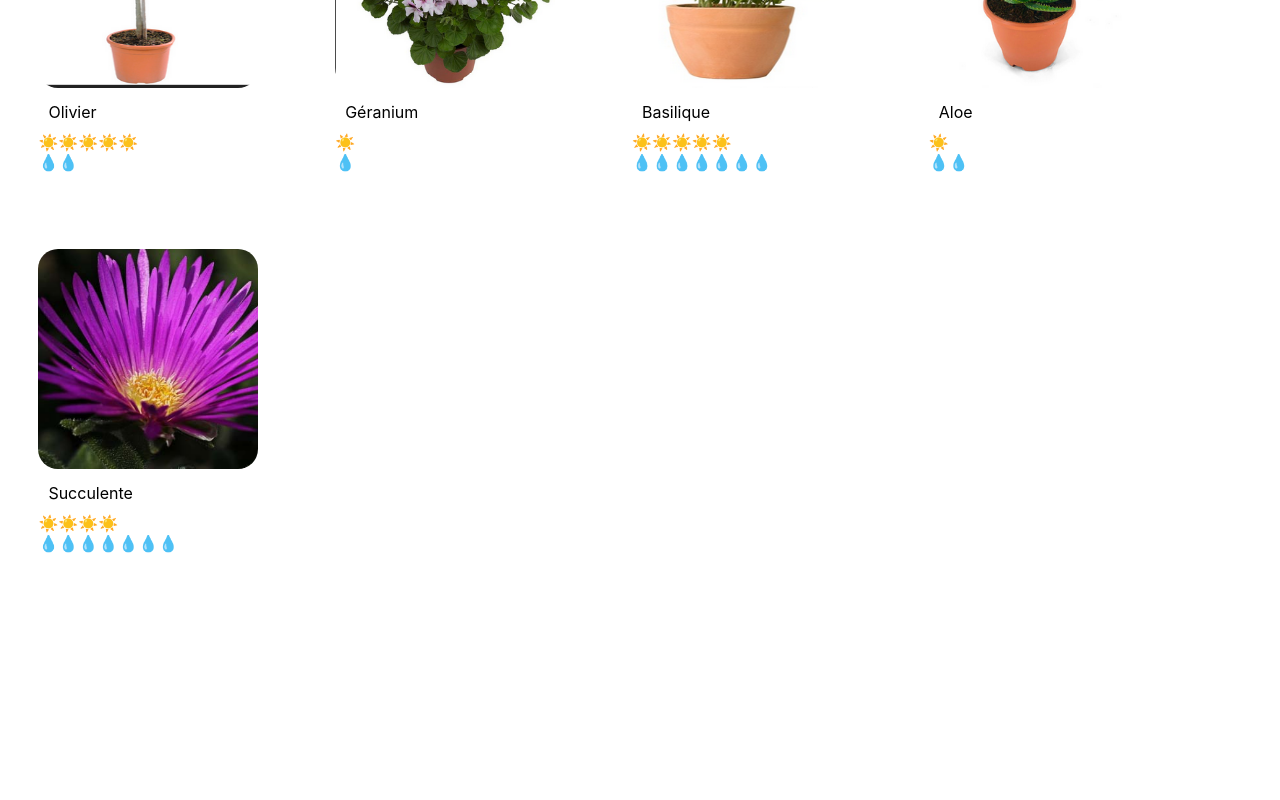
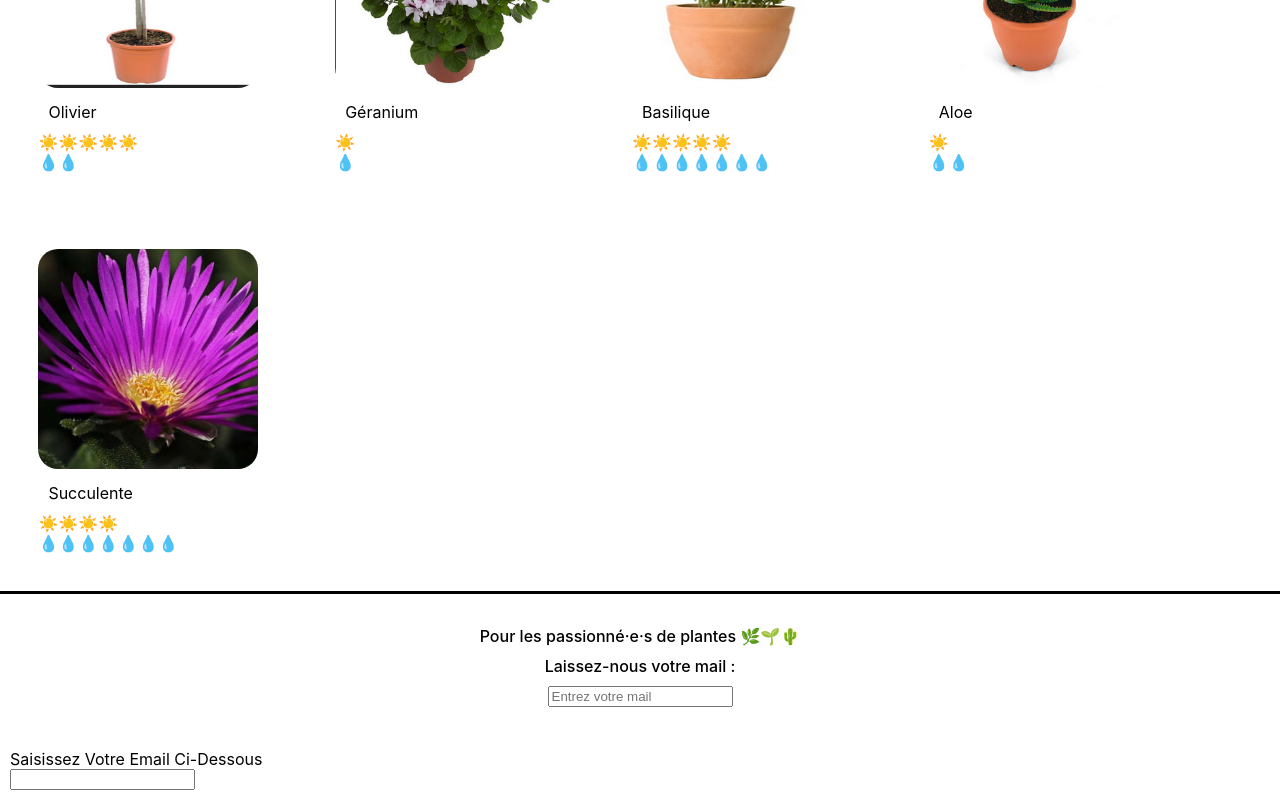
Before and after one commit to ErickChezOCs/la-maison-jungle, a React (Create React App) app: page / in a window 1280 px wide. Shown: the part 720-1520 px from the top of the page. Before the commit the page ends 1311 px from the top, so only its background shows below. Built offline with nearby package versions, Linux system fonts and the light colour scheme.

Commit message:
adding Footer by copy paste no good

```diff
--- a/src/components/App.js
+++ b/src/components/App.js
@@ -1,6 +1,7 @@
 import '../App.css';
 import Banner from './Banner';
-
+import Footer from './Footer';
+import ControlledQuestionForm from './QuestionForm';
 
 
 
@@ -9,8 +10,11 @@ function App() {
   return (
     <div>
      <Banner/>
+  <Footer/>
+  <ControlledQuestionForm/>
+    </div>
 
-    </div>
+
     );
 }
 
--- /dev/null
+++ b/src/components/Footer.js
@@ -0,0 +1,33 @@
+import { useState } from 'react'
+import '../styles/Footer.css'
+
+function Footer() {
+	const [inputValue, setInputValue] = useState('')
+
+	function handleInput(e) {
+		setInputValue(e.target.value)
+	}
+
+	function handleBlur() {
+		if (!inputValue.includes('@')) {
+			alert("Attention, il n'y a pas d'@, ceci n'est pas une adresse valide 😥")
+		}
+	}
+
+	return (
+		<footer className='lmj-footer'>
+			<div className='lmj-footer-elem'>
+				Pour les passionné·e·s de plantes 🌿🌱🌵
+			</div>
+			<div className='lmj-footer-elem'>Laissez-nous votre mail :</div>
+			<input
+				placeholder='Entrez votre mail'
+				onChange={handleInput}
+				value={inputValue}
+				onBlur={handleBlur}
+			/>
+		</footer>
+	)
+}
+
+export default Footer
--- a/src/components/Plantitem.js
+++ b/src/components/Plantitem.js
@@ -5,15 +5,10 @@ import CareScale from './CareScale';
 export default function Plantitem(props) {
     const {id,name,cover,light,water}= props;
 
-
-
-    /*utilisation de name et cover
-
-    */
     return (
         <>
             <div>
-            <img className="lmj-plant-item-cover"  src={cover} />
+            <img className="lmj-plant-item-cover"   alt='Une très belle plante' src={cover} />
             <p className="lmj-plant-item">{name}</p>
            </div>
            <CareScale scaleValue={light} careType='light'/>
@@ -24,3 +19,7 @@ export default function Plantitem(props) {
 
 
 }
+export function handleClick(event ) {
+    console.log(`😇 ceci est un event  😇 : }`,event);
+}
+handleClick()
--- /dev/null
+++ b/src/components/QuestionForm.js
@@ -0,0 +1,37 @@
+import { useState } from "react";
+
+export default function ControlledQuestionForm(){
+    const [inputValue,setInputValue] = useState('');
+    function handleInput(e){
+        setInputValue(e.target.value)
+    }
+    function checkEmail(){
+        if(!inputValue.includes('@')) {
+            alert('ACHTUNG!! il n y a pas "@" ceci est une adresse invalide');
+        }
+    }
+    return(
+        <div className="lmj-plant-item">
+            <span>Saisissez votre email ci-dessous</span>
+            <input
+            onChange = {handleInput }
+            value={inputValue}
+             onBlur = {checkEmail}
+            />
+
+        </div>
+    )
+}
+/* Un controlled Form
+<button onClick={()=>alert(  inputValue )}>Alerte-Moi 🚖  </button>
+
+
+<form onSubmit={handleSubmit}>
+    <input type='text' name= 'my_input' defaultValue='saisissez votre question'/>
+    <button type="submit">Envoyer</button>
+</form>
+
+export default function handleSubmit(e) {
+    e.preventDefault();
+    alert(e.target['my_input'].value)
+} */
--- a/src/components/ShoppingList.js
+++ b/src/components/ShoppingList.js
@@ -1,6 +1,7 @@
 import { plantList } from '../datas/plantList';
 import '../styles/ShoppingList.css';
 import Plantitem from './Plantitem';
+
 
 
 
@@ -11,13 +12,13 @@ export default function ShoppingList() {
 
     return (
         <>
-        <div className='lmj-sales'>
+       { <div className='lmj-sales'>
             {plantList.map((plant)=>
             <li key={plant.id} className='lmj-nobullet'>
                 <Plantitem name={plant.name} cover = {plant.cover} light={plant.light} water={plant.water} />
             </li>)
             }
-        </div>
+        </div>}
 
         </>
 
--- /dev/null
+++ b/src/styles/Footer.css
@@ -0,0 +1,14 @@
+.lmj-footer {
+	color: black;
+	padding: 32px;
+	border-top: solid 3px black;
+	display: flex;
+	justify-content: flex-start;
+	flex-direction: column;
+	align-items: center;
+	font-weight: 500;
+}
+
+.lmj-footer-elem {
+	margin-bottom: 10px;
+}
```
